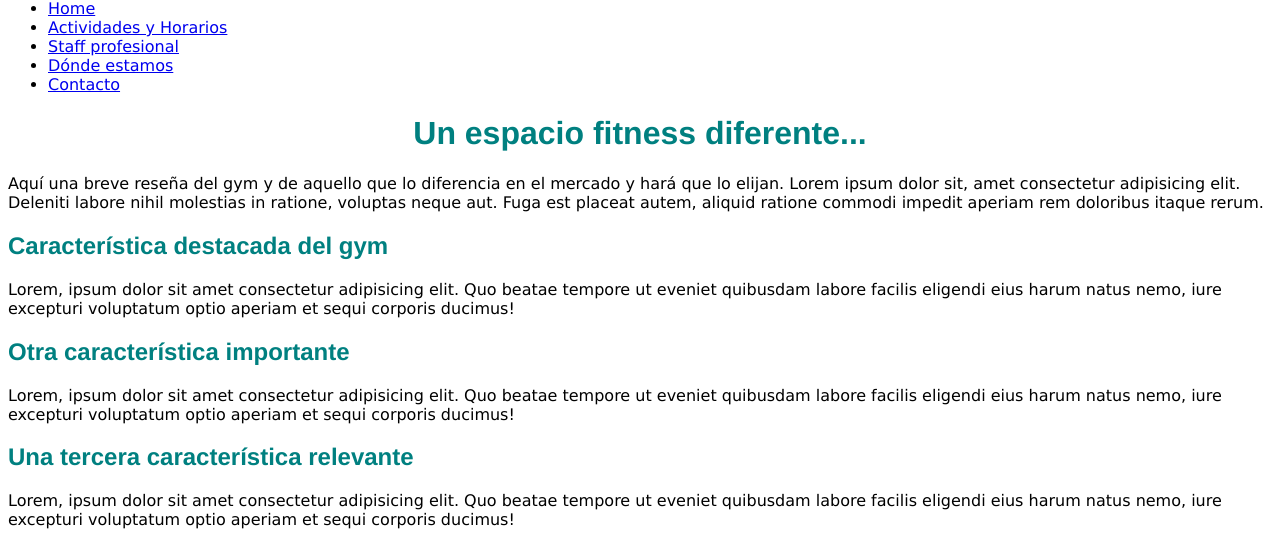
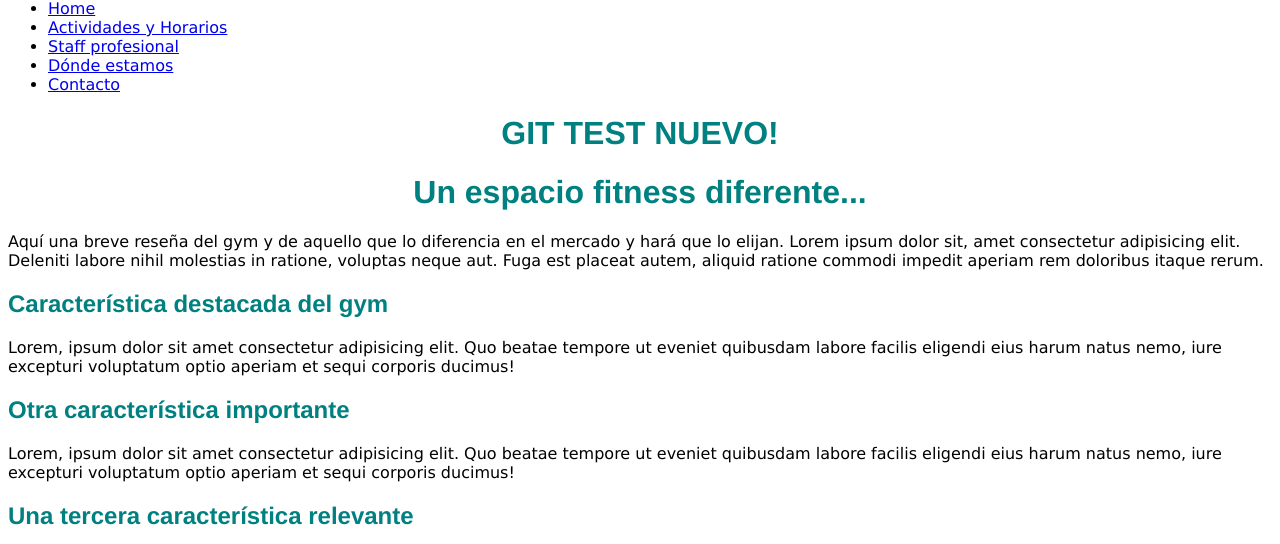
Before and after one commit to damianmdamian/67565-damian, a plain HTML site: page index.html in a window 1280 px wide. Shown: the part 179-723 px from the top of the page. Drawn offline with Linux system fonts and the light colour scheme.

Commit message:
Add files via upload

```diff
--- a/index.html
+++ b/index.html
@@ -36,6 +36,8 @@
         </nav>
     </header>
     <main>
+        <!-- PROBANDO GIT-->
+         <h1>GIT TEST NUEVO!</h1>
         <h1>Un espacio fitness diferente...</h1>
         <p>Aquí una breve reseña del gym y de aquello que lo diferencia en el mercado y hará que lo elijan. Lorem ipsum dolor sit, amet consectetur adipisicing elit. Deleniti labore nihil molestias in ratione, voluptas neque aut. Fuga est placeat autem, aliquid ratione commodi impedit aperiam rem doloribus itaque rerum.</p>
             <h2>Característica destacada del gym</h2>
```
